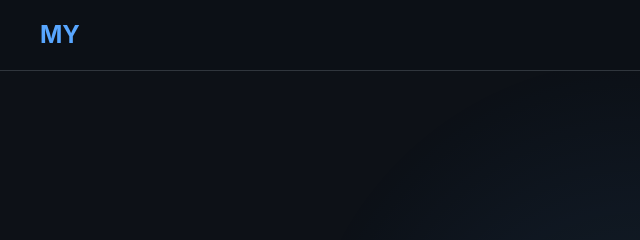
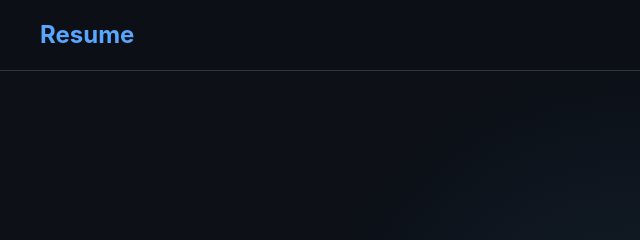
Before and after one commit to myousaf-55/Portfolio, a plain HTML site: page index.html in a window 1280 px wide. Shown: the top 240 px of the page, 0-640 px from the left. Drawn offline with Linux system fonts and the light colour scheme.

Commit message:
index.html

```diff
--- a/index.html
+++ b/index.html
@@ -719,7 +719,7 @@
     <!-- Navigation -->
     <nav id="navbar">
         <div class="nav-container">
-            <div class="logo">MY</div>
+            <div class="logo">Resume</div>
             <button class="mobile-menu-btn" id="mobileMenuBtn">☰</button>
             <ul class="nav-links" id="navLinks">
                 <li><a href="#about">About</a></li>
```
